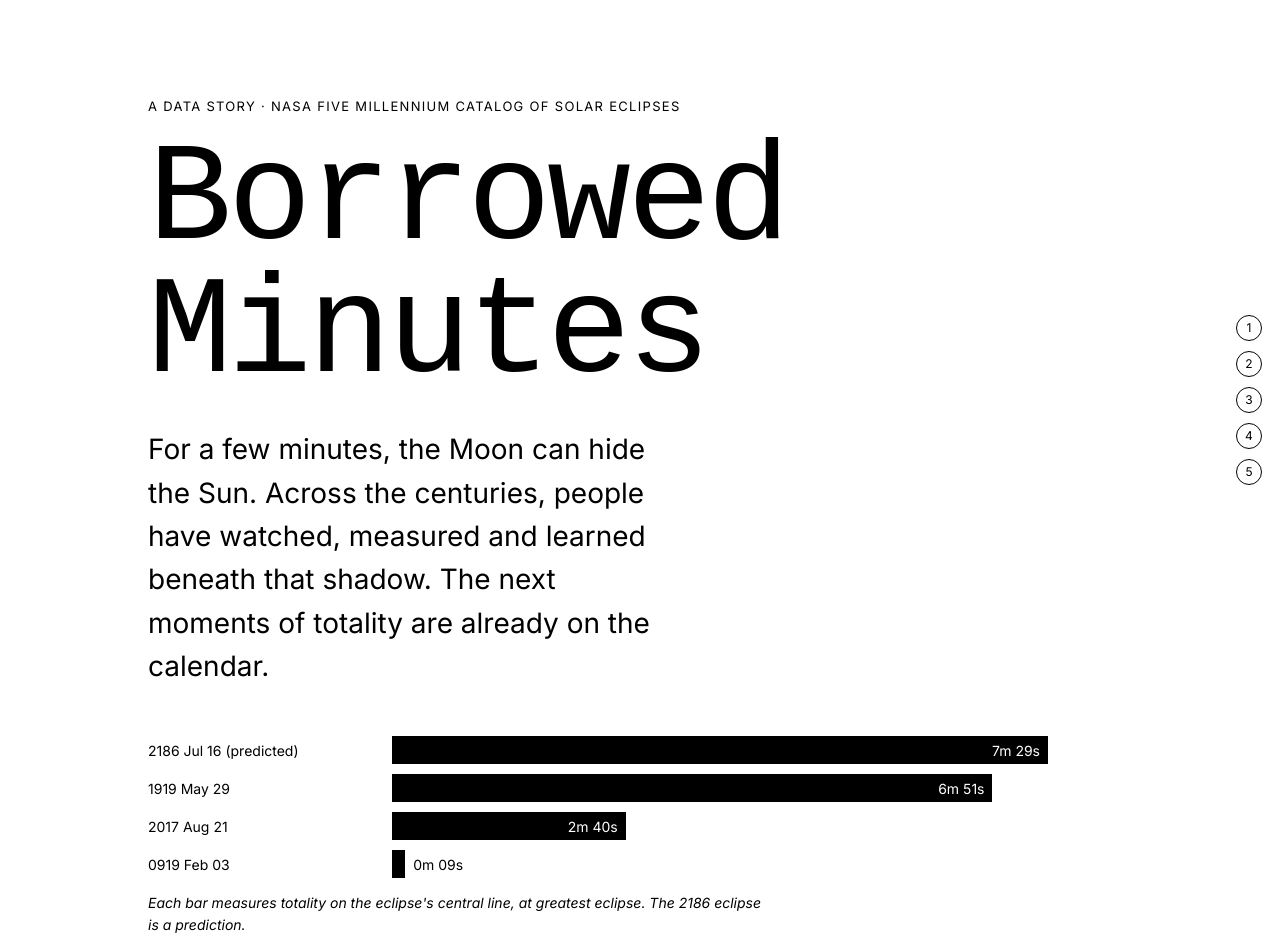
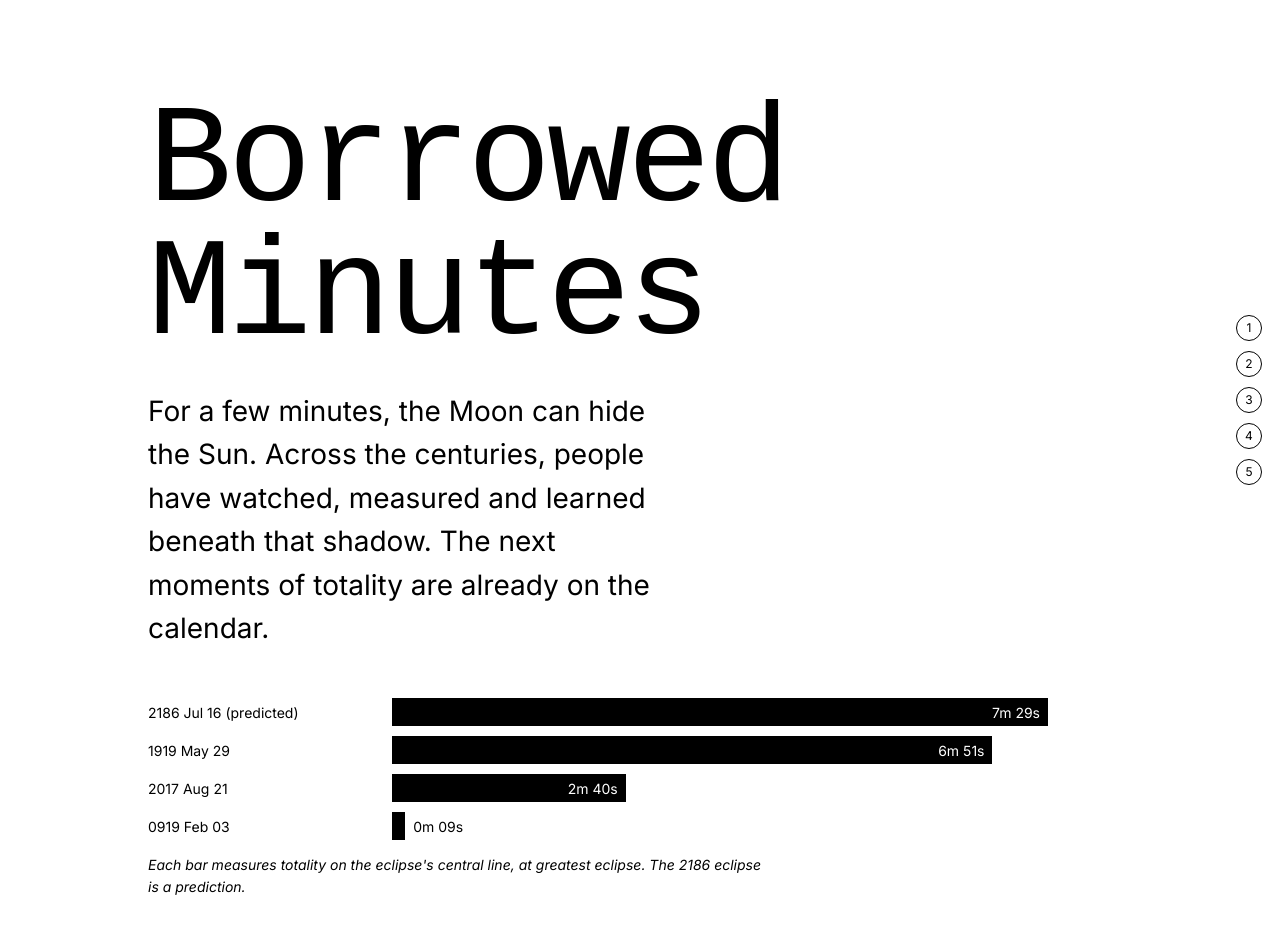
Before and after one commit to giulia-rinaldo/eclipse, a plain HTML site: page index.html in a window 1280 px wide. Shown: the top 939 px of the page. Drawn offline with Linux system fonts and the light colour scheme; a web font is replaced by a local one.

Commit message:
Changes in index.html

```diff
--- a/index.html
+++ b/index.html
@@ -3,7 +3,7 @@
 <head>
   <meta charset="UTF-8" />
   <meta name="viewport" content="width=device-width, initial-scale=1" />
-  <title>Borrowed Minutes — a data story about total solar eclipses</title>
+  <title>Borrowed Minutes</title>
   <meta name="description" content="A five-millennia data story about the brief minutes when the Moon hides the Sun—and the people who watch." />
   <link rel="preconnect" href="https://fonts.googleapis.com" />
   <link rel="preconnect" href="https://fonts.gstatic.com" crossorigin />
@@ -31,7 +31,6 @@
   </nav>
 
   <section id="s1" class="screen hero">
-    <p class="kicker">A data story · NASA Five Millennium Catalog of Solar Eclipses</p>
     <h1>Borrowed<br />Minutes</h1>
     <p class="lede">For a few minutes, the Moon can hide the Sun. Across the centuries, people have watched, measured and learned beneath that shadow. The next moments of totality are already on the calendar.</p>
 
```
